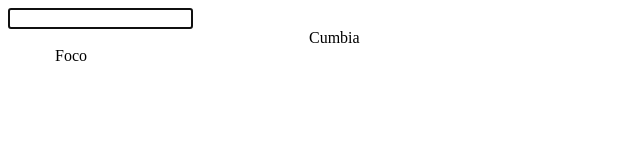
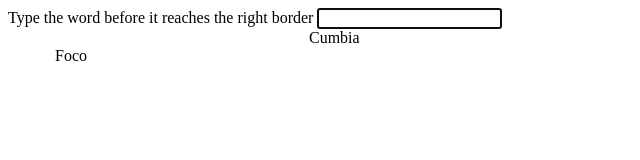
Before and after one commit to ideanb/costa-typing, a plain HTML site: page index.html in a window 1280 px wide. Shown: the top 160 px of the page, without its empty margins (0-640 px from the left). Drawn offline with Linux system fonts and the light colour scheme.

Commit message:
Update index.html

```diff
--- a/index.html
+++ b/index.html
@@ -6,6 +6,7 @@
   <title>Costa typing</title>
 </head>
 <body>
+  Type the word before it reaches the right border
   <input type="text" />
   <script src="word.js"></script>
   <script src="index.js"></script>
```
